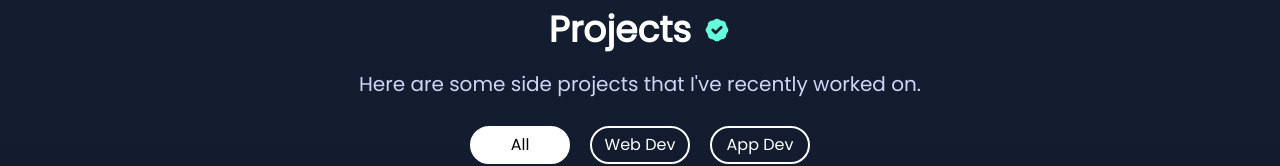
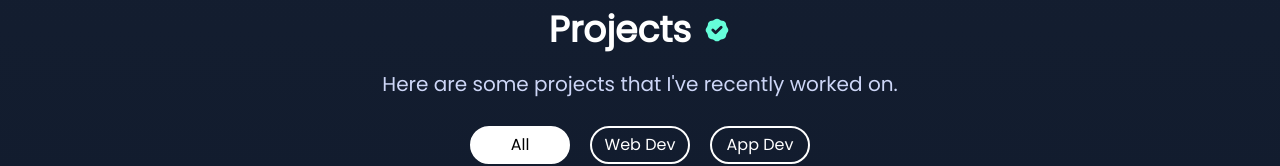
Before and after one commit to Ronald-patrick/Portfolio-V2, a Next.js app: page /projects in a window 1280 px wide. Shown: the part 128-294 px from the top of the page. Built offline with nearby package versions, Linux system fonts and the light colour scheme.

Commit message:
Fixed typo

```diff
--- a/pages/projects.tsx
+++ b/pages/projects.tsx
@@ -50,7 +50,7 @@ const Projects: NextPage = () => {
       <div className="p-4 max-w-7xl mx-auto">
         <h1 className="text-center text-4xl font-bold mt-5 flex justify-center items-center">Projects <BadgeCheckIcon className="w-7 ml-3 h-7 text-primary"/> </h1>
         <div className="text-txt text-center text-xl mt-5">
-          Here are some side projects that I've recently worked on.
+          Here are some projects that I've recently worked on.
         </div>
 
         <div className="flex justify-center mt-7 gap-5">
```
